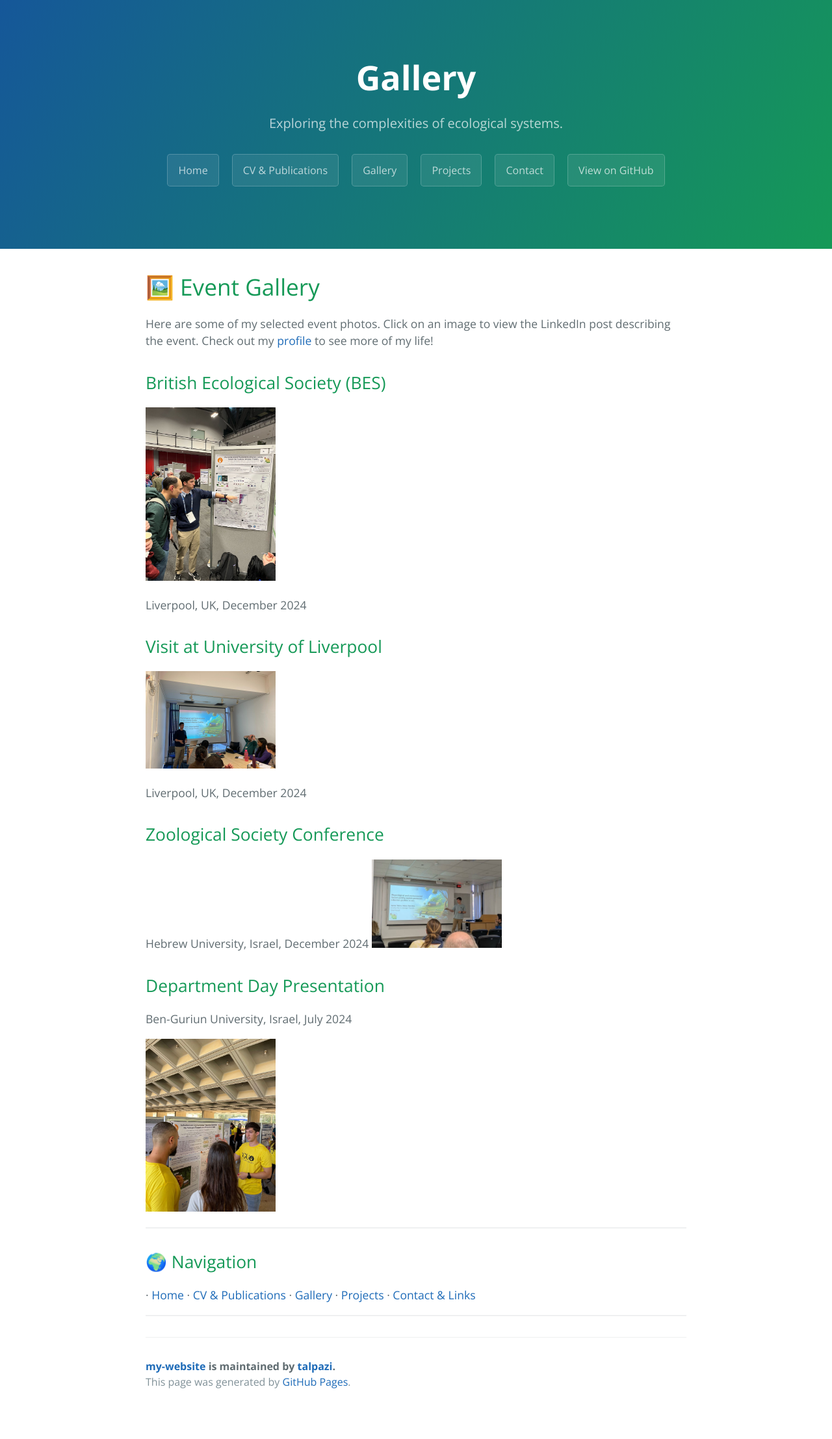
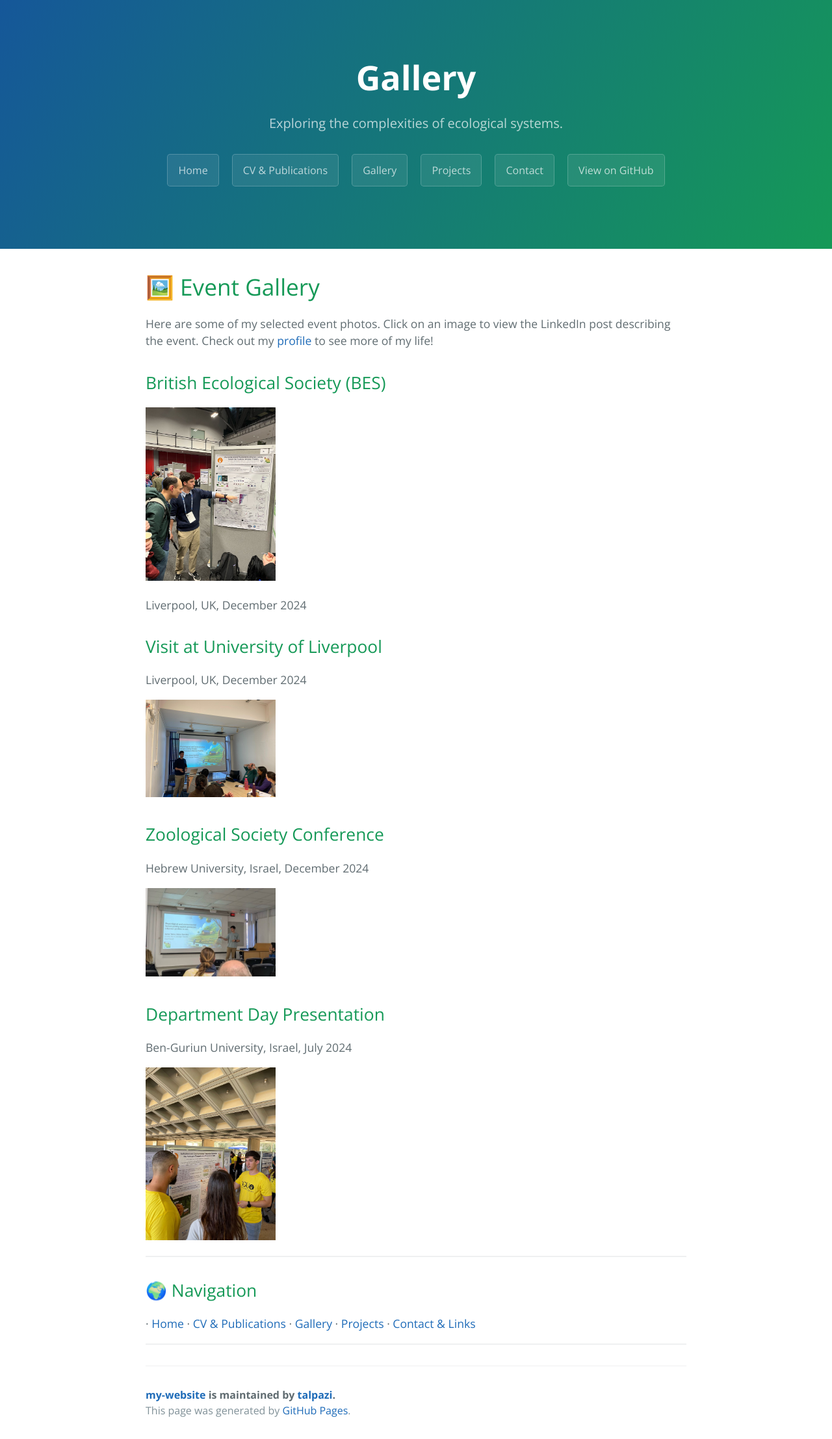
Before and after one commit to talpazi/my-website, a Jekyll site: the page built from gallery.md, in a window 1280 px wide. Shown: the whole page at 65% size. Built offline with Jekyll 4.4.1, drawn with Linux system fonts in a browser that asks for light colours; before the commit the page ends 2171 px from its top, so only the background shows below that.

```diff
--- a/gallery.md
+++ b/gallery.md
@@ -15,16 +15,16 @@ Check out my [profile](https://www.linkedin.com/in/itamar-talpaz-923473273/) to
 
 Liverpool, UK, December 2024
 
+## Visit at University of Liverpool
+Liverpool, UK, December 2024
 
-## Visit at University of Liverpool
 <a href="https://www.linkedin.com/posts/itamar-talpaz-923473273_awesome-first-day-here-at-university-of-liverpool-activity-7272298751241711616-VjSp?utm_source=share&utm_medium=member_desktop&rcm=ACoAAELPcGsBI9Za9TyRO_EHXmKVZKWK1MmU910" target="_blank">
     <img src="assets/liverpool_presentation.jpg" alt="Liverpool Presentation" style="width: 200px; height: auto;">
 </a>
 
-Liverpool, UK, December 2024
-
 ## Zoological Society Conference
 Hebrew University, Israel, December 2024
+
 <a href="https://www.linkedin.com/posts/itamar-talpaz-923473273_as-a-kid-when-people-asked-me-what-i-wanted-activity-7279571389487996928-Eneq?utm_source=share&utm_medium=member_desktop&rcm=ACoAAELPcGsBI9Za9TyRO_EHXmKVZKWK1MmU910" target="_blank">
     <img src="assets/zoological_presentation.jpg" alt="Zoological Conference" style="width: 200px; height: auto;">
 </a>
```
